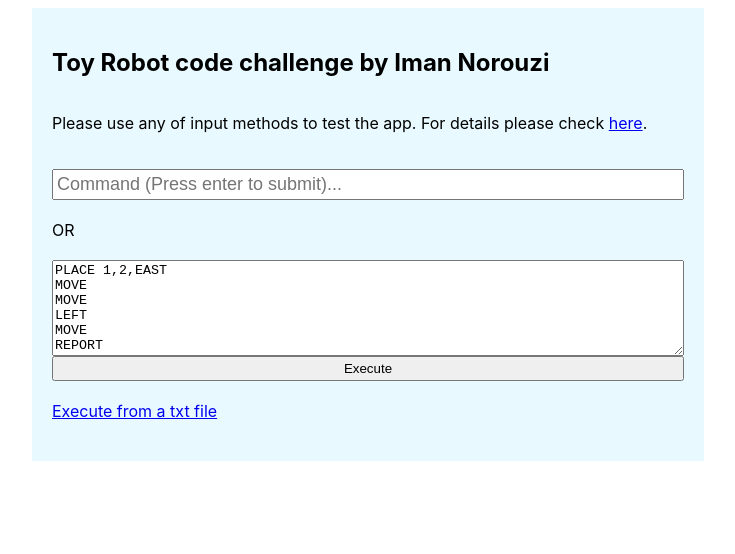
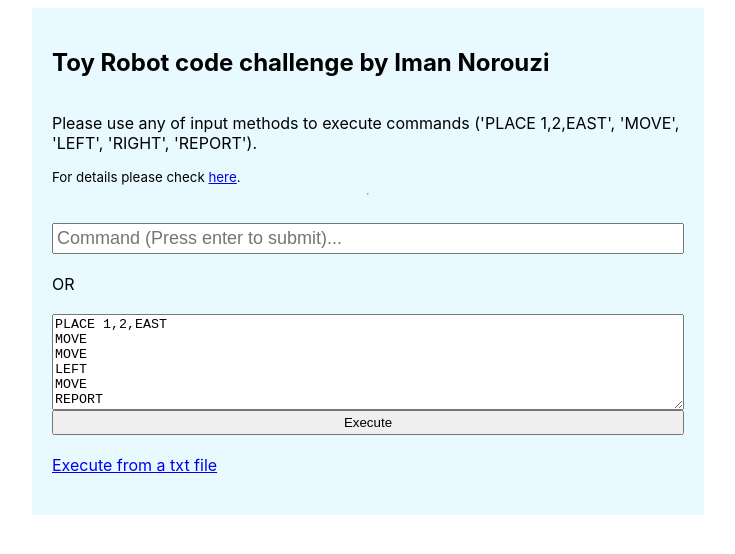
Before and after one commit to imannorouzi/toy-robot, a plain HTML site: page index.html in a window 1280 px wide. Shown: the whole page, without its empty margins (272-1007 px from the left). Drawn offline with Linux system fonts and the light colour scheme.

Commit message:
index design

```diff
--- a/index.html
+++ b/index.html
@@ -11,7 +11,11 @@
 
 <div id="container">
     <h2>Toy Robot code challenge by Iman Norouzi</h2>
-    <p>Please use any of input methods to test the app. For details please check <a href="https://github.com/imannorouzi/toy-robot" target="_blank">here</a>.</p>
+    <p>Please use any of input methods to execute commands ('PLACE 1,2,EAST', 'MOVE', 'LEFT', 'RIGHT', 'REPORT').</p>
+    <small>For details please check <a href="https://github.com/imannorouzi/toy-robot" target="_blank">here</a>.</small>
+
+    <hr>
+
     <div id="commands"></div> <!-- A placeholder for the commands history -->
 
     <input id="commandInput" type="text" onkeyup="keyUp(event)" placeholder="Command (Press enter to submit)..."/>
```
